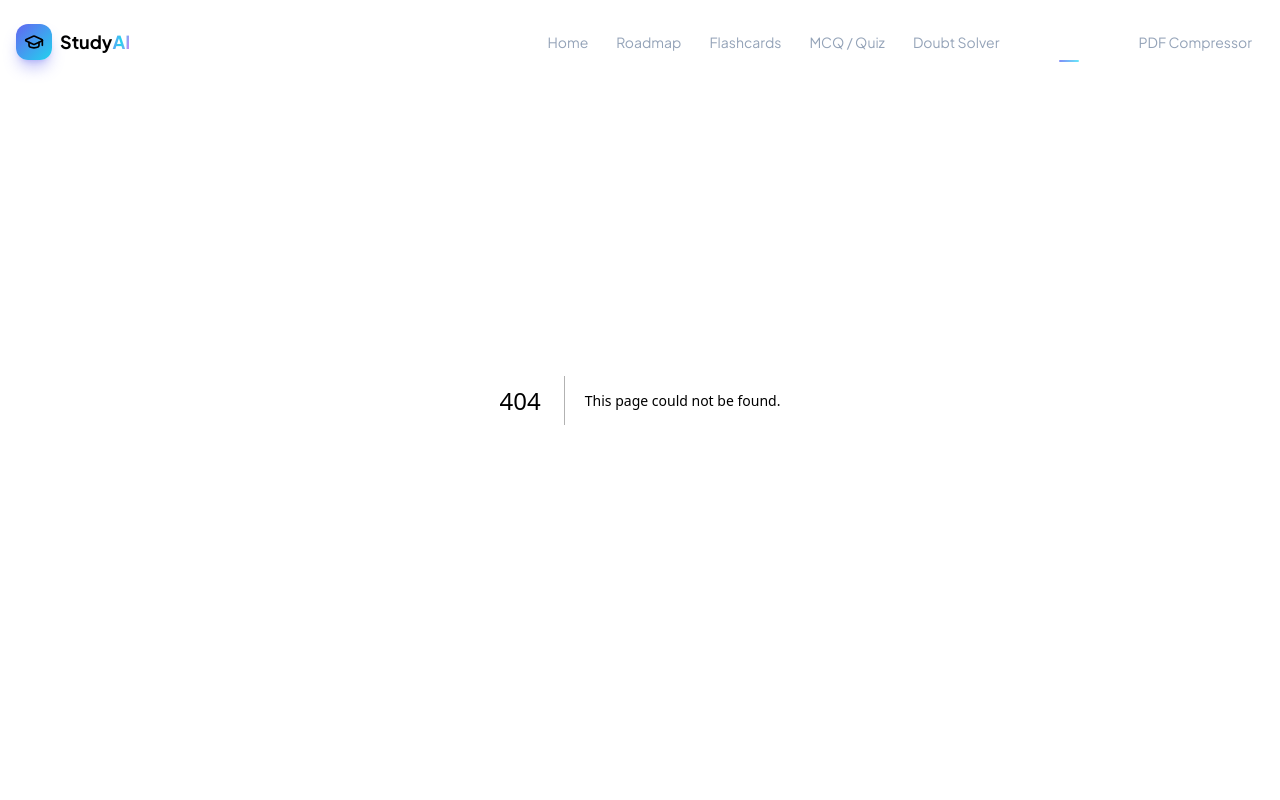
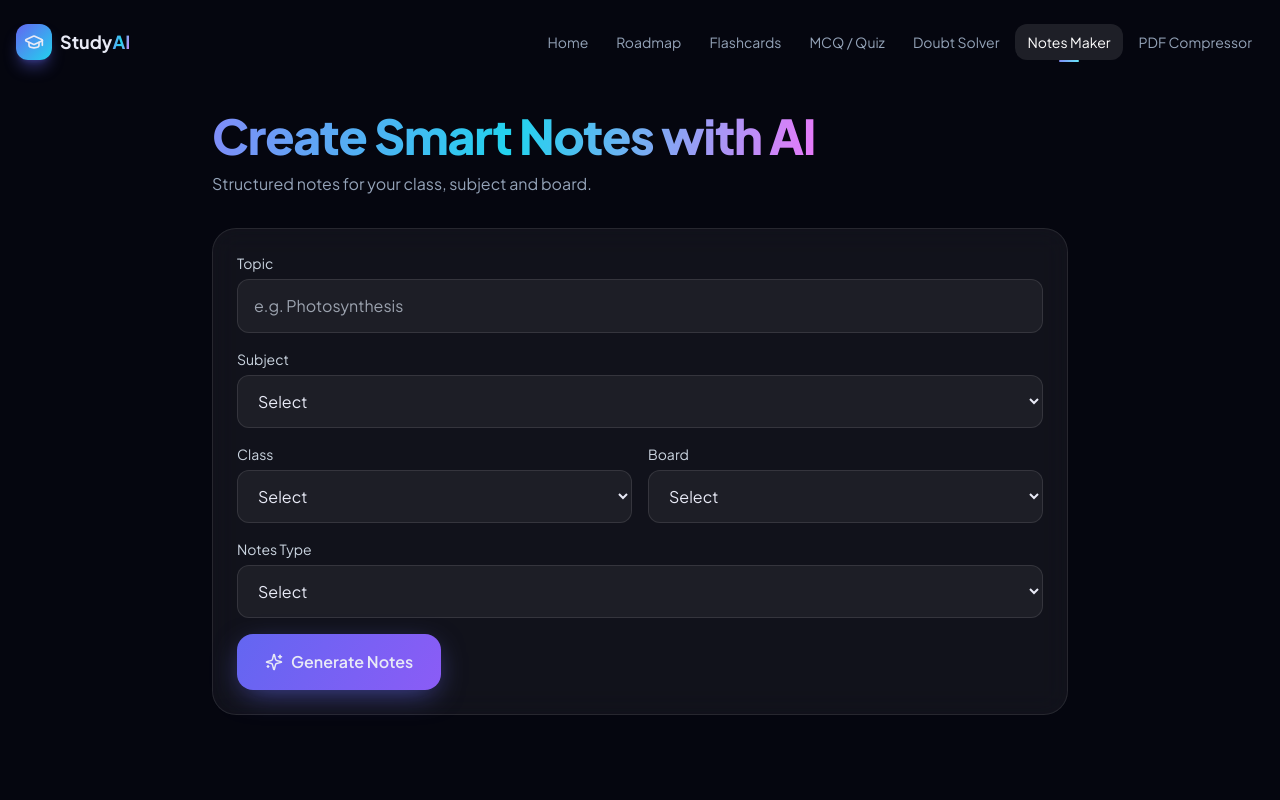
Before and after one commit to raviraj437700-cyber/Rx-study-mod, a Next.js app: page /notes in a window 1280 px wide. Before the commit this address had no page. Shown: the top 800 px of the page. Built offline with nearby package versions, Linux system fonts and the light colour scheme.

Commit message:
Create page.js

```diff
--- /dev/null
+++ b/app/notes/page.js
@@ -0,0 +1,64 @@
+"use client";
+import { useState } from "react";
+import { motion } from "framer-motion";
+import { Download, Sparkles, RotateCcw } from "lucide-react";
+import { Shell, Card, Field, Select, Btn, ErrorBox, Loader, inp } from "@/components/ui";
+import { useAI, ai } from "@/lib/useAI";
+import { makePdf } from "@/lib/pdf";
+import { SUBJECTS } from "@/lib/data";
+
+export default function Notes() {
+  const [topic, setTopic] = useState(""), [subject, setSubject] = useState(""), [other, setOther] = useState("");
+  const [cls, setCls] = useState(""), [board, setBoard] = useState(""), [sb, setSb] = useState(""), [kind, setKind] = useState("");
+  const [notes, setNotes] = useState(null);
+  const { loading, error, setError, run } = useAI();
+
+  const go = async () => {
+    const sub = subject === "Others" ? other.trim() : subject, bd = board === "State Board" ? sb.trim() : board;
+    if (topic.trim().length < 2) return setError("Please enter a topic.");
+    if (!sub) return setError("Please choose or enter a subject.");
+    if (!cls) return setError("Please choose your class.");
+    if (!bd) return setError("Please choose or enter your board.");
+    if (!kind) return setError("Please choose the notes type.");
+    const d = await run(() => ai("notes", { topic: topic.trim(), subject: sub, cls, board: bd, kind }));
+    if (d) setNotes(d);
+  };
+  const pdf = () => makePdf(notes.title, notes.sections.flatMap((s) => [{ t: "h1", x: s.heading }, ...s.points.map((p) => ({ t: "b", x: p }))]), "notes.pdf");
+
+  if (loading) return <Shell title="Notes Maker" sub=""><Loader text="AI is writing your notes..." /></Shell>;
+
+  if (notes) return (
+    <Shell title={notes.title} sub="Your smart notes">
+      <Card className="space-y-6">
+        {notes.sections.map((s, k) => (
+          <motion.div key={k} initial={{ opacity: 0, y: 16 }} animate={{ opacity: 1, y: 0 }} transition={{ delay: k * 0.08 }}>
+            <h2 className="mb-2 text-xl font-bold text-cyan-200">{s.heading}</h2>
+            <ul className="list-disc space-y-1.5 pl-5 text-slate-200">{s.points.map((p, j) => <li key={j}>{p}</li>)}</ul>
+          </motion.div>
+        ))}
+      </Card>
+      <div className="mt-8 flex flex-col gap-3 sm:flex-row">
+        <Btn onClick={pdf}><Download size={18} /> Download Notes PDF</Btn>
+        <button onClick={() => setNotes(null)} className="glass inline-flex items-center justify-center gap-2 rounded-2xl px-6 py-4 font-semibold"><RotateCcw size={18} /> New notes</button>
+      </div>
+    </Shell>
+  );
+
+  return (
+    <Shell title="Create Smart Notes with AI" sub="Structured notes for your class, subject and board.">
+      <Card className="space-y-4">
+        <Field label="Topic"><input className={inp} placeholder="e.g. Photosynthesis" value={topic} onChange={(e) => setTopic(e.target.value)} /></Field>
+        <Select label="Subject" value={subject} onChange={setSubject} options={SUBJECTS} />
+        {subject === "Others" && <input className={inp} placeholder="Enter subject name" value={other} onChange={(e) => setOther(e.target.value)} />}
+        <div className="grid gap-4 sm:grid-cols-2">
+          <Select label="Class" value={cls} onChange={setCls} options={["6", "7", "8", "9", "10", "11", "12"]} />
+          <Select label="Board" value={board} onChange={setBoard} options={["CBSE", "BSEB", "State Board"]} />
+        </div>
+        {board === "State Board" && <input className={inp} placeholder="Enter your State Board" value={sb} onChange={(e) => setSb(e.target.value)} />}
+        <Select label="Notes Type" value={kind} onChange={setKind} options={["Short Notes", "Long Notes"]} />
+        <ErrorBox msg={error} />
+        <Btn onClick={go}><Sparkles size={18} /> Generate Notes</Btn>
+      </Card>
+    </Shell>
+  );
+         }
```
